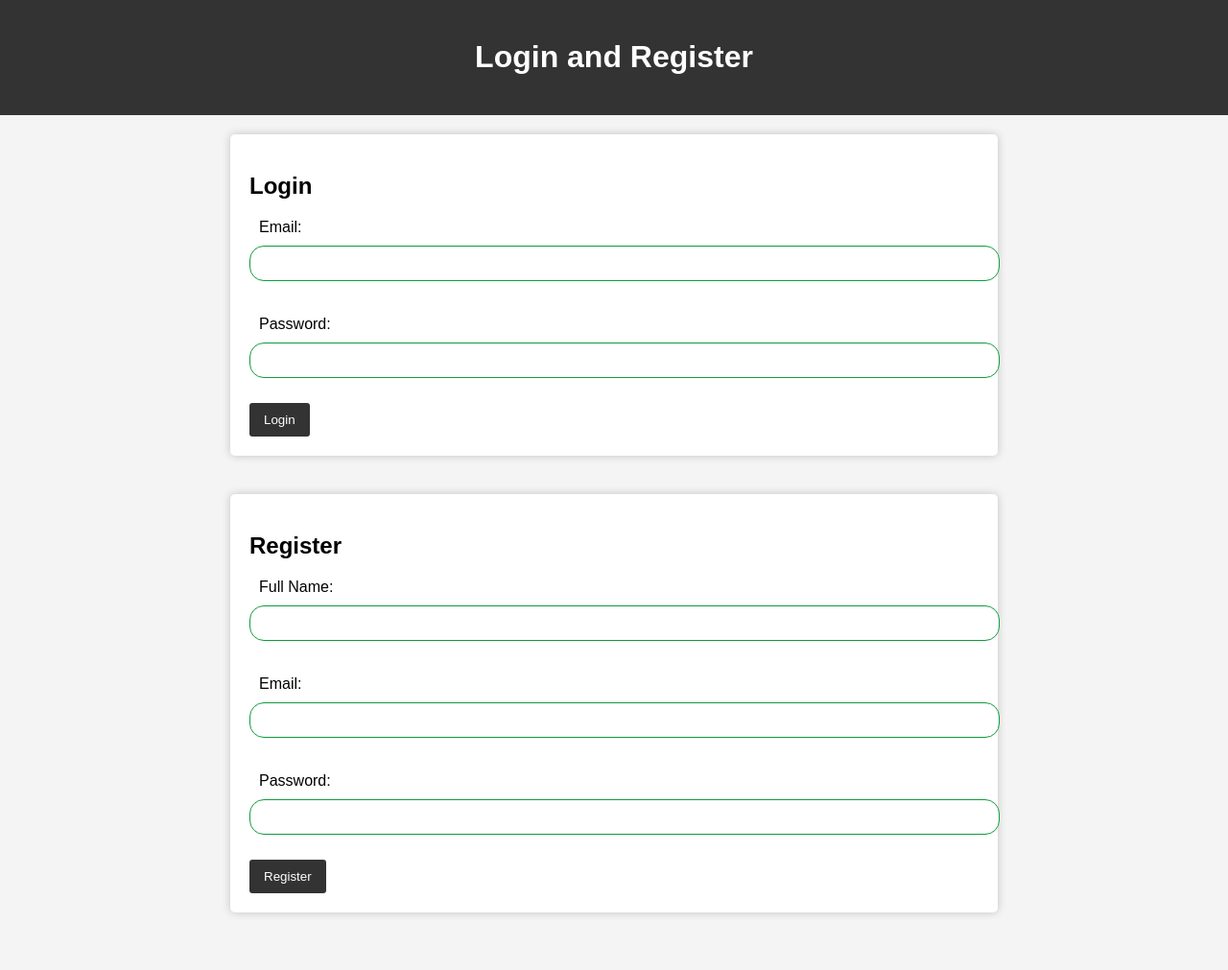
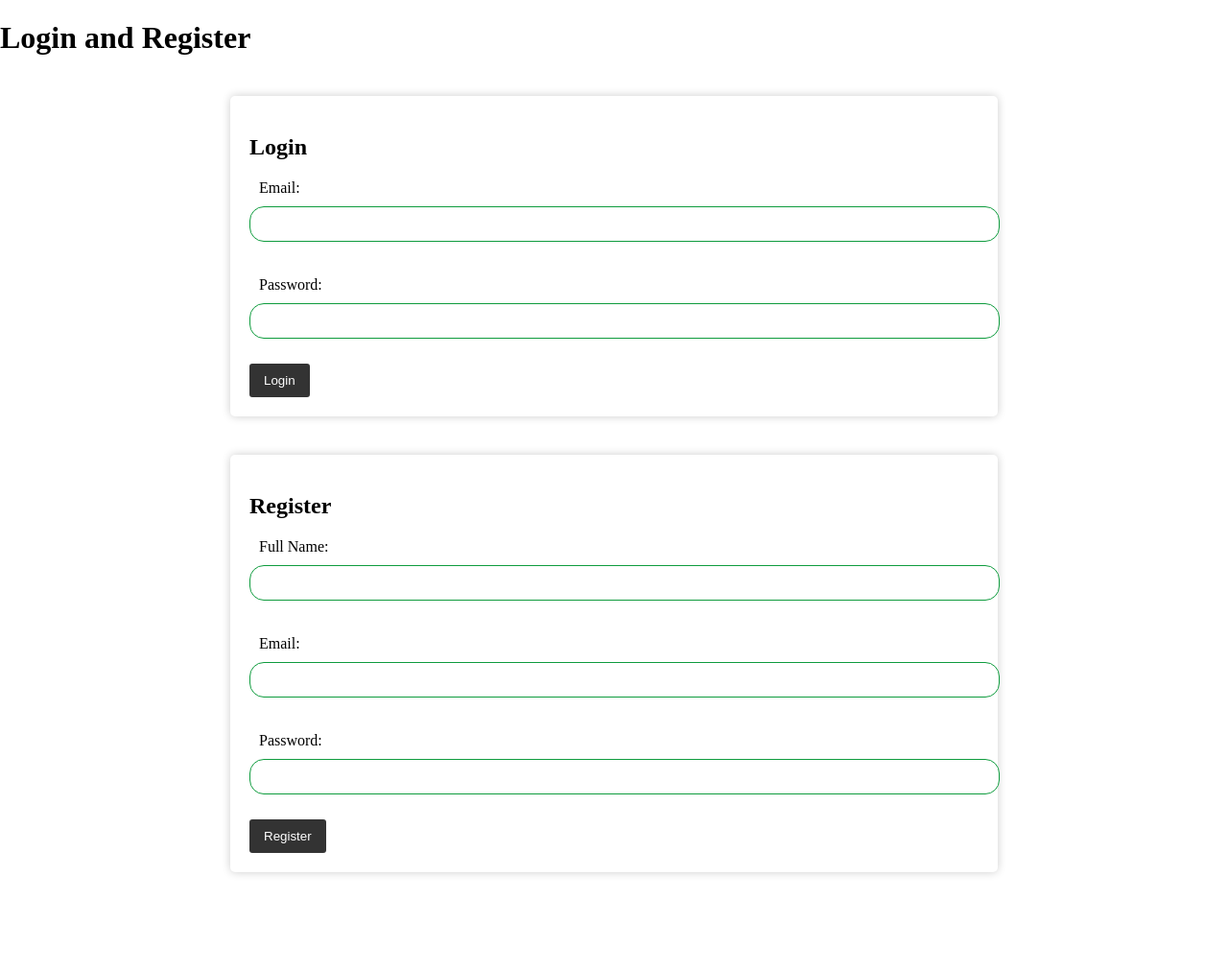
Before and after one commit to erdemire21/shoe-e-commerce-site, a Flask app: page / in a window 1280 px wide. Shown: the whole page at 96% size. After the commit the page ends 912 px from the top, so only its background shows below. Run offline with Flask 3, Linux system fonts and the light colour scheme.

Commit message:
Update style.css

```diff
--- a/static/style.css
+++ b/static/style.css
@@ -1,15 +1,6 @@
 body {
-    font-family: Arial, sans-serif;
-    background-color: #f4f4f4;
     margin: 0;
     padding: 0;
-}
-
-header {
-    background-color: #333;
-    color: #fff;
-    padding: 20px;
-    text-align: center;
 }
 
 .container {
```
